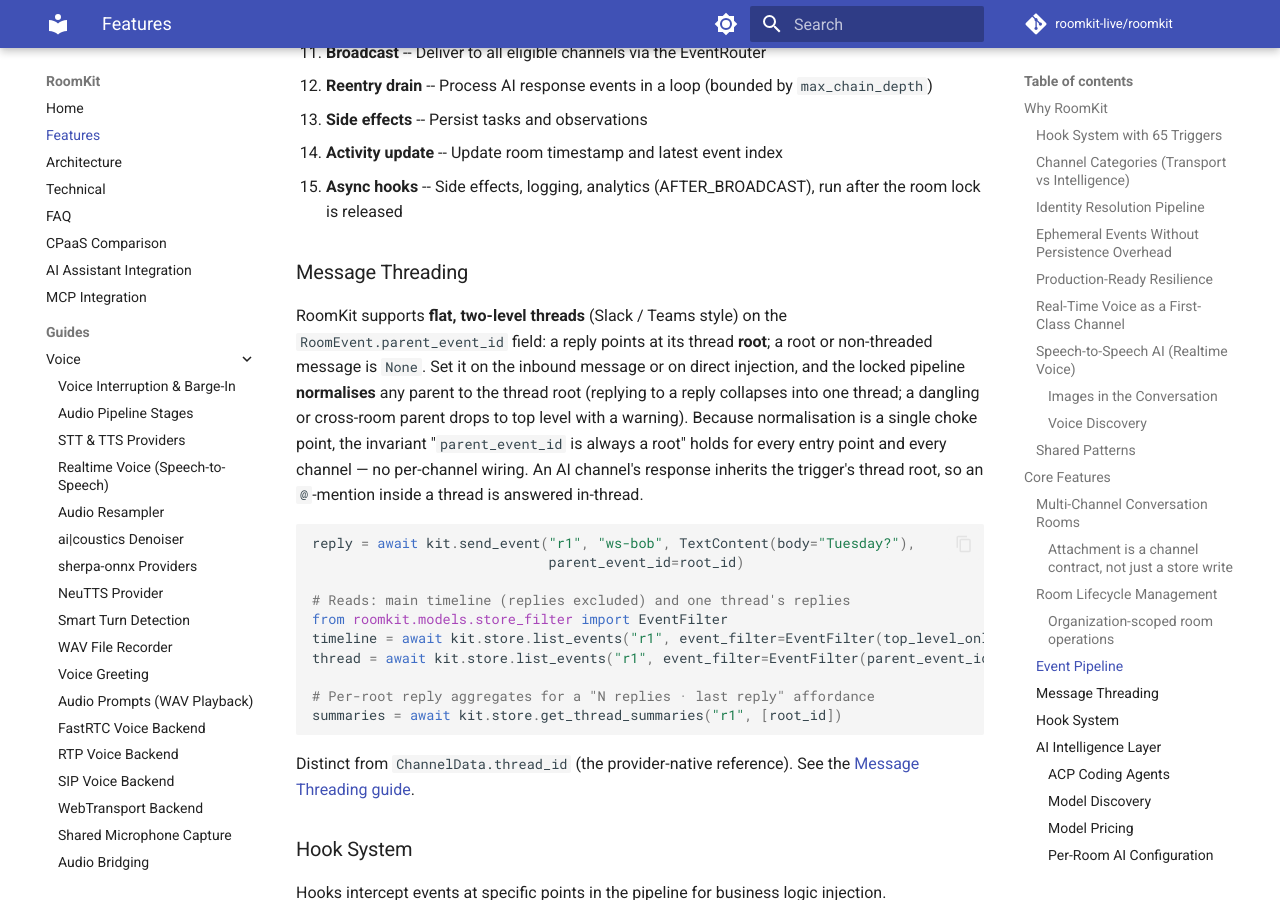
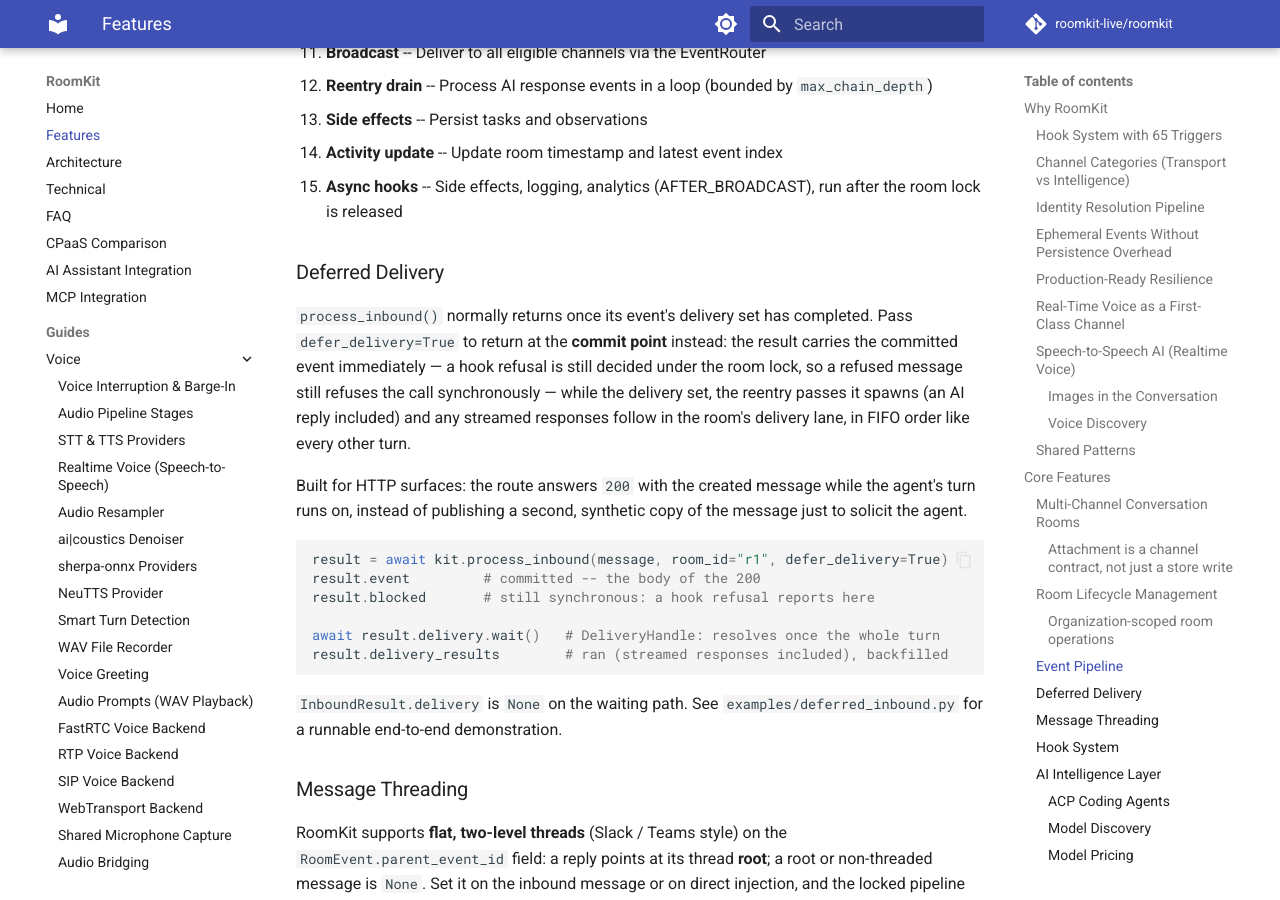
Before and after one commit to roomkit-live/roomkit-docs, an MkDocs documentation site: the page built from docs/features.md, in a window 1280 px wide and 900 px high, scrolled down 7522 px. Built offline with MkDocs 1.6.1 and Material for MkDocs 9.7.7, drawn with Linux system fonts in a browser that asks for light colours; comment, search, counter and statistics services are not loaded; some of the changed text lies outside the part shown.

Commit message:
docs(features): deferred delivery mode on process_inbound
The Deferred Delivery section joins the Event Pipeline coverage: what
defer_delivery=True returns at the commit, what stays synchronous, and how
DeliveryHandle.wait() reports the finished turn. DeliveryHandle joins the
delivery API reference.

````diff
--- a/docs/features.md
+++ b/docs/features.md
@@ -274,6 +274,32 @@ Every message passes through a deterministic processing pipeline:
 13. **Side effects** -- Persist tasks and observations
 14. **Activity update** -- Update room timestamp and latest event index
 15. **Async hooks** -- Side effects, logging, analytics (AFTER_BROADCAST), run after the room lock is released
+
+### Deferred Delivery
+
+`process_inbound()` normally returns once its event's delivery set has
+completed. Pass `defer_delivery=True` to return at the **commit point**
+instead: the result carries the committed event immediately — a hook refusal
+is still decided under the room lock, so a refused message still refuses the
+call synchronously — while the delivery set, the reentry passes it spawns (an
+AI reply included) and any streamed responses follow in the room's delivery
+lane, in FIFO order like every other turn.
+
+Built for HTTP surfaces: the route answers `200` with the created message
+while the agent's turn runs on, instead of publishing a second, synthetic
+copy of the message just to solicit the agent.
+
+```python
+result = await kit.process_inbound(message, room_id="r1", defer_delivery=True)
+result.event         # committed -- the body of the 200
+result.blocked       # still synchronous: a hook refusal reports here
+
+await result.delivery.wait()   # DeliveryHandle: resolves once the whole turn
+result.delivery_results        # ran (streamed responses included), backfilled
+```
+
+`InboundResult.delivery` is `None` on the waiting path. See
+`examples/deferred_inbound.py` for a runnable end-to-end demonstration.
 
 ### Message Threading
 
````
Also changed, not shown: docs/api/delivery.md (+2 -0 lines).
